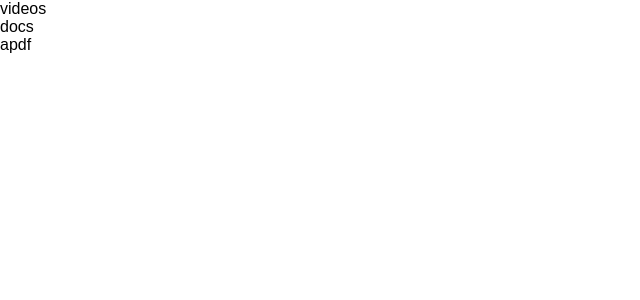
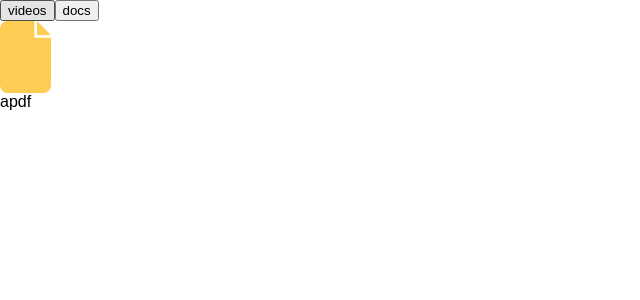
Before and after one commit to haquezameer/web-ui, a React (Create React App) app: page / in a window 1280 px wide. Shown: the top 300 px of the page, without its empty margins (0-640 px from the left). Built offline with nearby package versions, Linux system fonts and the light colour scheme.

Commit message:
Fix nested directory routing and rename RootWindow to FilesandFoldersView

```diff
--- a/src/App.js
+++ b/src/App.js
@@ -1,6 +1,6 @@
 import React, { Component } from "react";
 import { BrowserRouter as Router, Route } from "react-router-dom";
-import RootWindow from "./components/RootWindow";
+import FilesandFoldersView from "./components/FilesandFoldersView";
 import "./App.css";
 
 class App extends Component {
@@ -9,10 +9,39 @@ class App extends Component {
     this.state = {
       filetree: {
         "/": {
+          contents: {
             videos: {
               type: "folder",
               name: "videos",
+              contents: {
+                comedy: {
+                  type: "folder",
+                  name: "comedy",
                   contents: {}
+                },
+                musicvideos: {
+                  type: "folder",
+                  name: "musicvideos",
+                  contents: {
+                    c: {
+                      type: "file",
+                      ext: "pdf",
+                      name: "c"
+                    },
+                    linkinpark: {
+                      type: "folder",
+                      name: "linkinpark",
+                      contents: {
+                        numb: {
+                          type: "file",
+                          ext: "mp3",
+                          name: "numb"
+                        }
+                      }
+                    }
+                  }
+                }
+              }
             },
             docs: {
               type: "folder",
@@ -32,15 +61,16 @@ class App extends Component {
             }
           }
         }
+      }
     };
   }
   render() {
     return (
       <Router>
         <Route
-          path="/"
+          path="/*"
           component={props => (
-            <RootWindow {...props} filetree={this.state.filetree} />
+            <FilesandFoldersView {...props} filetree={this.state.filetree} />
           )}
         />
       </Router>
--- a/src/components/File.js
+++ b/src/components/File.js
@@ -1,7 +1,9 @@
 import React from "react";
+import fileicon from "./file.png";
 
 const File = ({ file }) => (
   <div>
+    <img style={{ display: "block" }} src={fileicon} alt="" />
     {file.name}
     {file.ext}
   </div>
--- /dev/null
+++ b/src/components/FilesandFoldersView.js
@@ -0,0 +1,54 @@
+import React from "react";
+import Folder from "./Folder";
+import File from "./File";
+
+const getSubtreeFromTree = (path, filetree) => {
+  if (path === "/") return filetree["/"];
+  const arr = path.split("/");
+  console.log("arr", arr);
+  let cur = filetree["/"],
+    next = "";
+  while (arr.length !== 0) {
+    console.log(arr);
+    next = arr[0];
+    console.log(cur);
+    cur = cur["contents"][next];
+    console.log("cur", cur);
+    if (cur.name === arr[arr.length - 1]) return cur;
+    else arr.shift();
+  }
+  console.log("not found");
+};
+
+const FilesandFoldersView = ({ match, location, filetree }) => {
+  console.log(location.pathname);
+  console.log(match.params["0"]);
+  const currentLocation =
+    match.params["0"] === "" ? location.pathname : match.params["0"];
+  console.log(currentLocation);
+  const currentLocationTree = getSubtreeFromTree(currentLocation, filetree);
+  console.log(currentLocation);
+  console.log(match);
+  console.log(filetree);
+  console.log(currentLocationTree);
+  const currentTreeContents = Object.keys(currentLocationTree.contents);
+  console.log(currentTreeContents);
+  return (
+    <div>
+      {currentTreeContents.map(node => {
+        const currnode = currentLocationTree.contents[node];
+        return currnode.type === "folder" ? (
+          <Folder
+            key={currnode.name}
+            currentpath={match.url}
+            folder={currnode}
+          />
+        ) : (
+          <File key={currnode.name} file={currnode} />
+        );
+      })}
+    </div>
+  );
+};
+
+export default FilesandFoldersView;
--- a/src/components/Folder.js
+++ b/src/components/Folder.js
@@ -1,5 +1,24 @@
 import React from "react";
+import { withRouter } from "react-router-dom";
 
-const Folder = ({ folder }) => <div>{folder.name}</div>;
+const Folder = ({ currentpath, folder, history }) => {
+  return currentpath === "/" ? (
+    <button
+      onClick={() => {
+        history.push(`${currentpath}${folder.name}`);
+      }}
+    >
+      {folder.name}
+    </button>
+  ) : (
+    <button
+      onClick={() => {
+        history.push(`${currentpath}/${folder.name}`);
+      }}
+    >
+      {folder.name}
+    </button>
+  );
+};
 
-export default Folder;
+export default withRouter(Folder);
--- a/src/components/RootWindow.js
+++ /dev/null
@@ -1,28 +0,0 @@
-import React from "react";
-import Folder from "./Folder";
-import File from "./File";
-
-const RootWindow = ({ location, filetree }) => {
-  const currentLocation = location.pathname;
-  const currentLocationTree = filetree[currentLocation];
-  const currentTreeContents = Object.keys(currentLocationTree);
-  return (
-    <div>
-      {currentTreeContents.map(node => {
-        return currentLocationTree[node].type === "folder" ? (
-          <Folder
-            key={currentLocationTree[node].name}
-            folder={currentLocationTree[node]}
-          />
-        ) : (
-          <File
-            key={currentLocationTree[node].name}
-            file={currentLocationTree[node]}
-          />
-        );
-      })}
-    </div>
-  );
-};
-
-export default RootWindow;
```
Also changed, not shown: src/components/file.png (added). Lines whose indentation alone changed are shown as unchanged.
